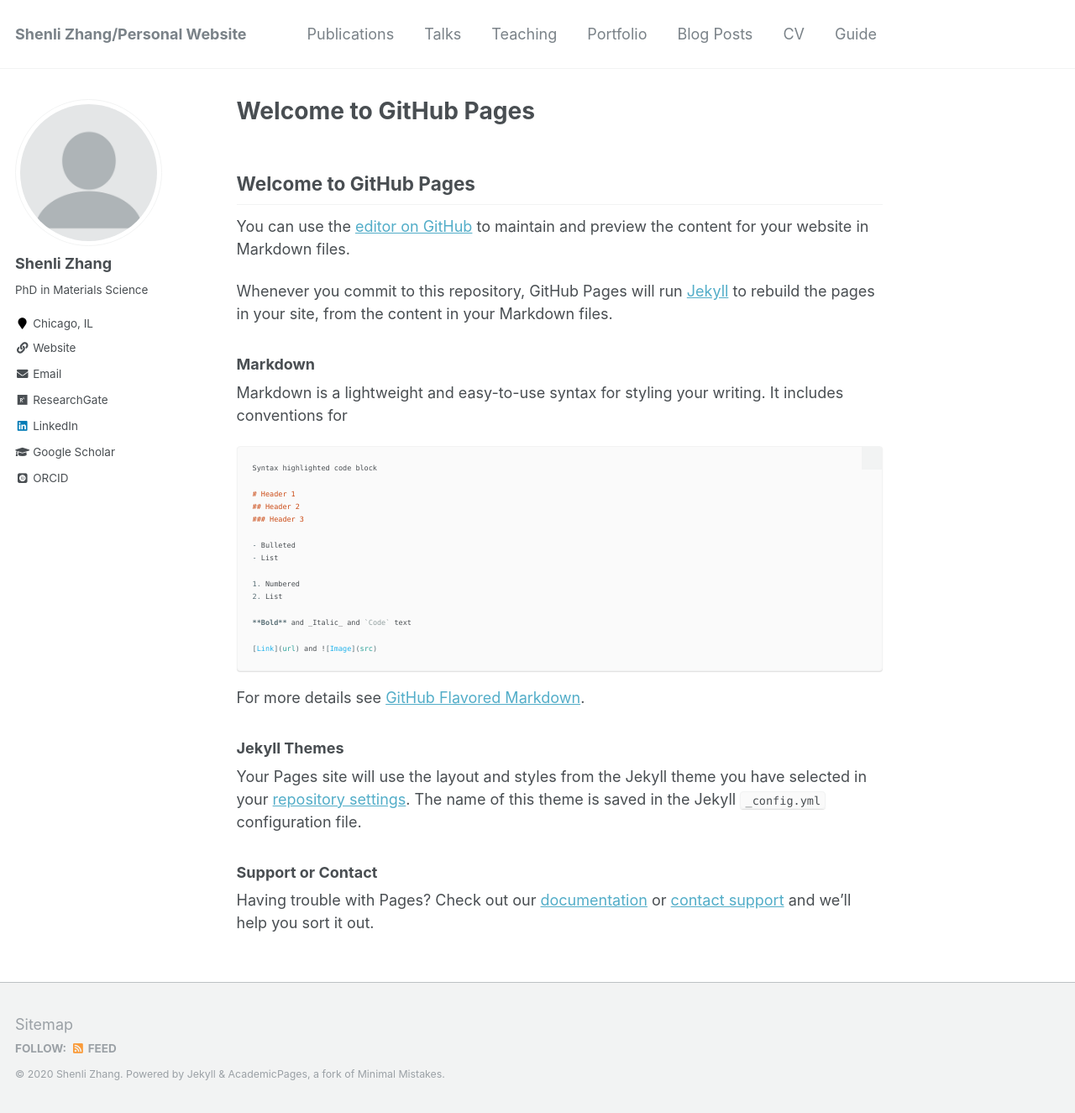
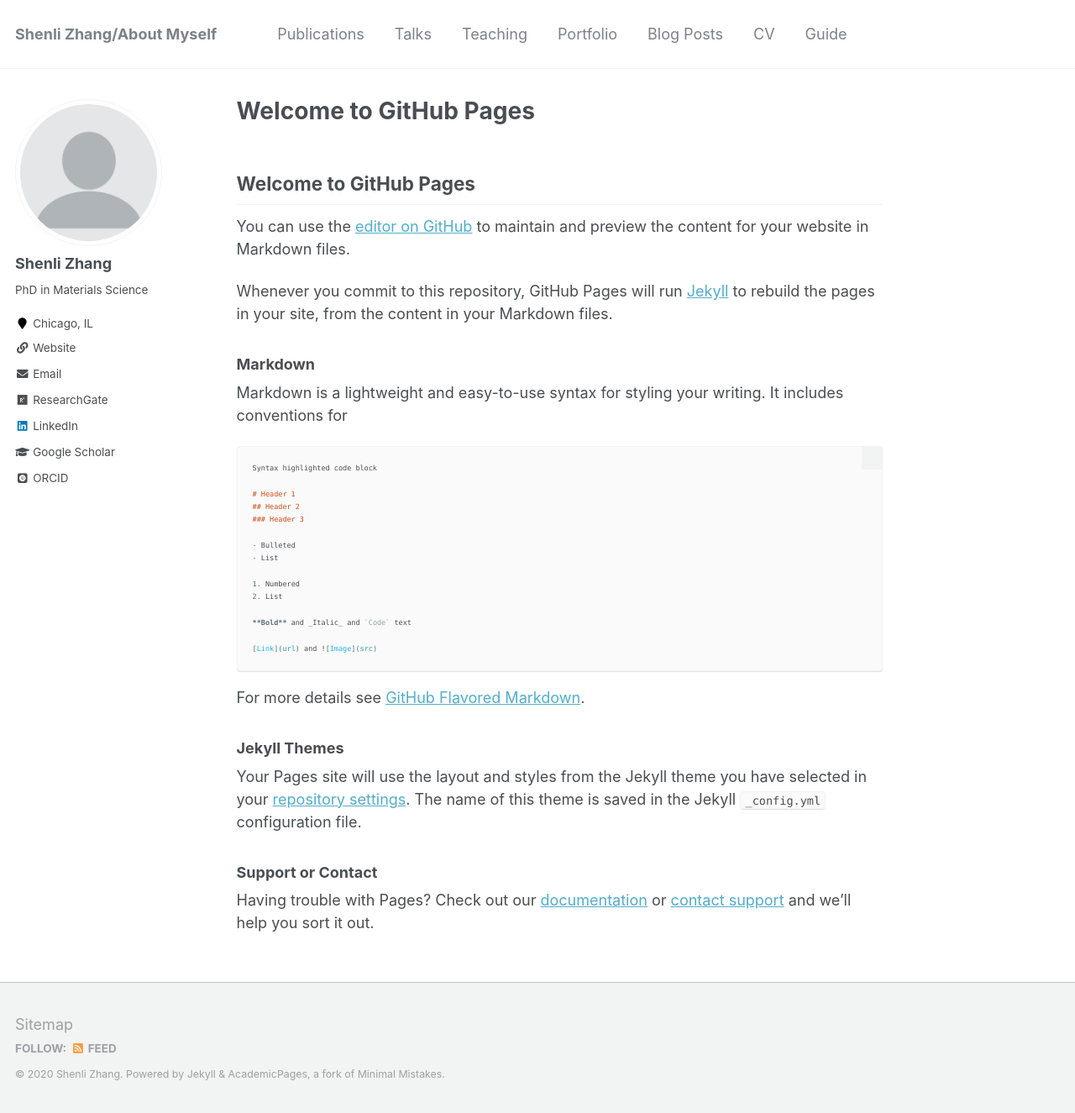
Before and after one commit to shenlizhang/shenlizhang.github.io, a Jekyll site: the page built from index.md, in a window 1280 px wide and 1325 px high. Shown: the whole window at 84% size. Built offline with Jekyll 4.4.1, drawn with Linux system fonts in a browser that asks for light colours; some web fonts are replaced; our own code applies the rules of GitHub Pages for plain Markdown files.

Commit message:
Update _config.yml

```diff
--- a/_config.yml
+++ b/_config.yml
@@ -7,7 +7,7 @@
 
 # Site Settings
 locale                   : "en-US"
-title                    : "Shenli Zhang/Personal Website"
+title                    : "Shenli Zhang/About Myself"
 title_separator          : "-"
 name                     : &name "Shenli Zhang"
 description              : &description "description"
```
